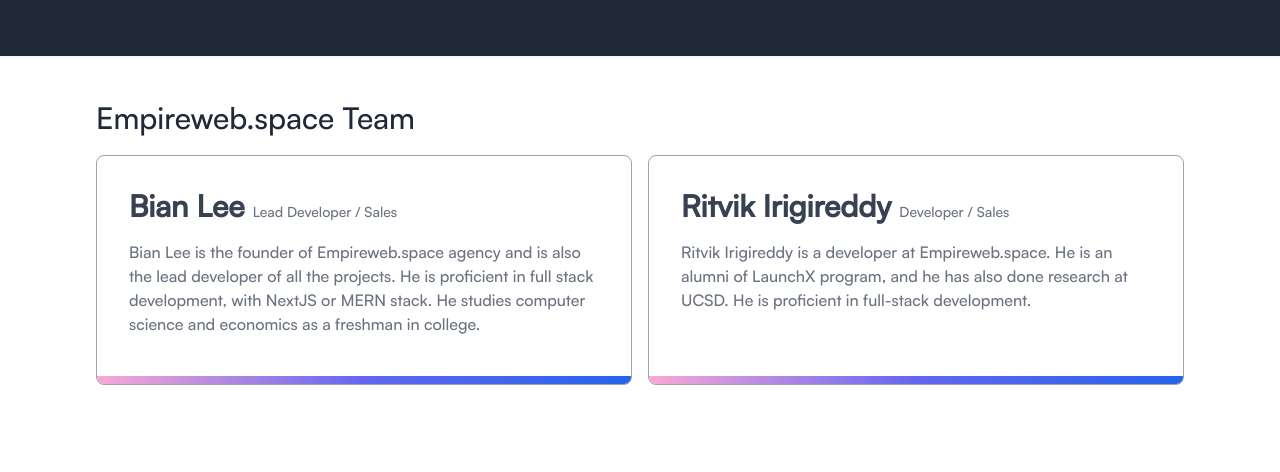
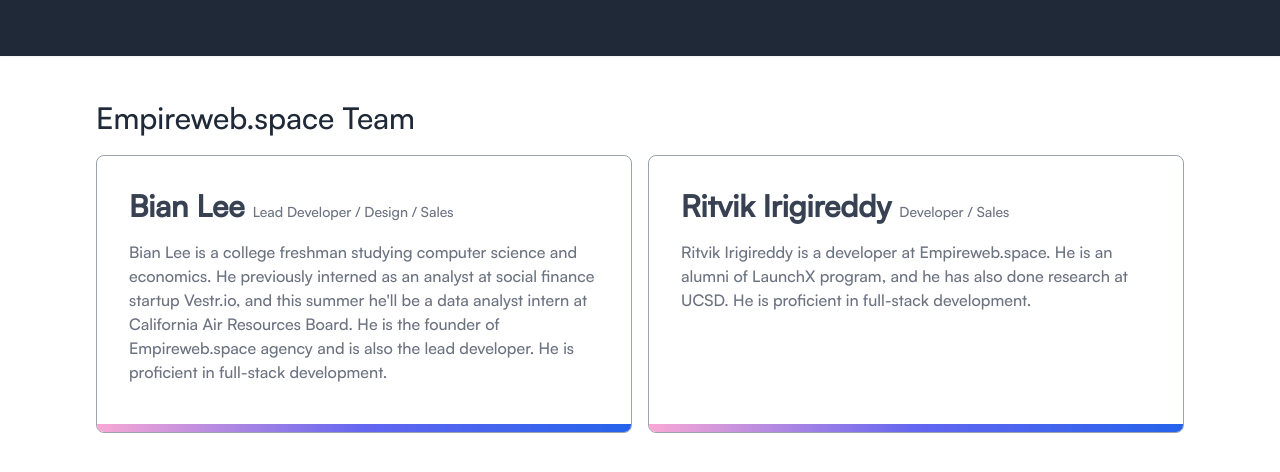
Before and after one commit to BianLee/website-business, a Next.js app: page /about in a window 1280 px wide. Shown: the top 472 px of the page. Built offline with nearby package versions, Linux system fonts and the light colour scheme.

Commit message:
some bio update

```diff
--- a/components/aboutCard.js
+++ b/components/aboutCard.js
@@ -32,17 +32,17 @@
               <h3 class="lg:text-3xl text-2xl font-bold text-gray-700 sm:text-2xl">
                 Bian Lee{" "}
                 <span class="text-sm  text-gray-500 font-normal">
-                  Lead Developer / Sales
+                  Lead Developer / Design / Sales
                 </span>
               </h3>
             </div>
 
             <div class="mt-4">
               <p class="max-w-full text-md text-gray-500">
-                Bian Lee is the founder of Empireweb.space agency and is also
-                the lead developer of all the projects. He is proficient in full
-                stack development, with NextJS or MERN stack. He studies
-                computer science and economics as a freshman in college.
+ 		Bian Lee is a college freshman studying computer science and economics. He previously
+		interned as an analyst at social finance startup Vestr.io, and this summer he&apos;ll be
+		a data analyst intern at California Air Resources Board. He is the founder of Empireweb.space
+		agency and is also the lead developer. He is proficient in full-stack development.
               </p>
             </div>
           </div>
```
